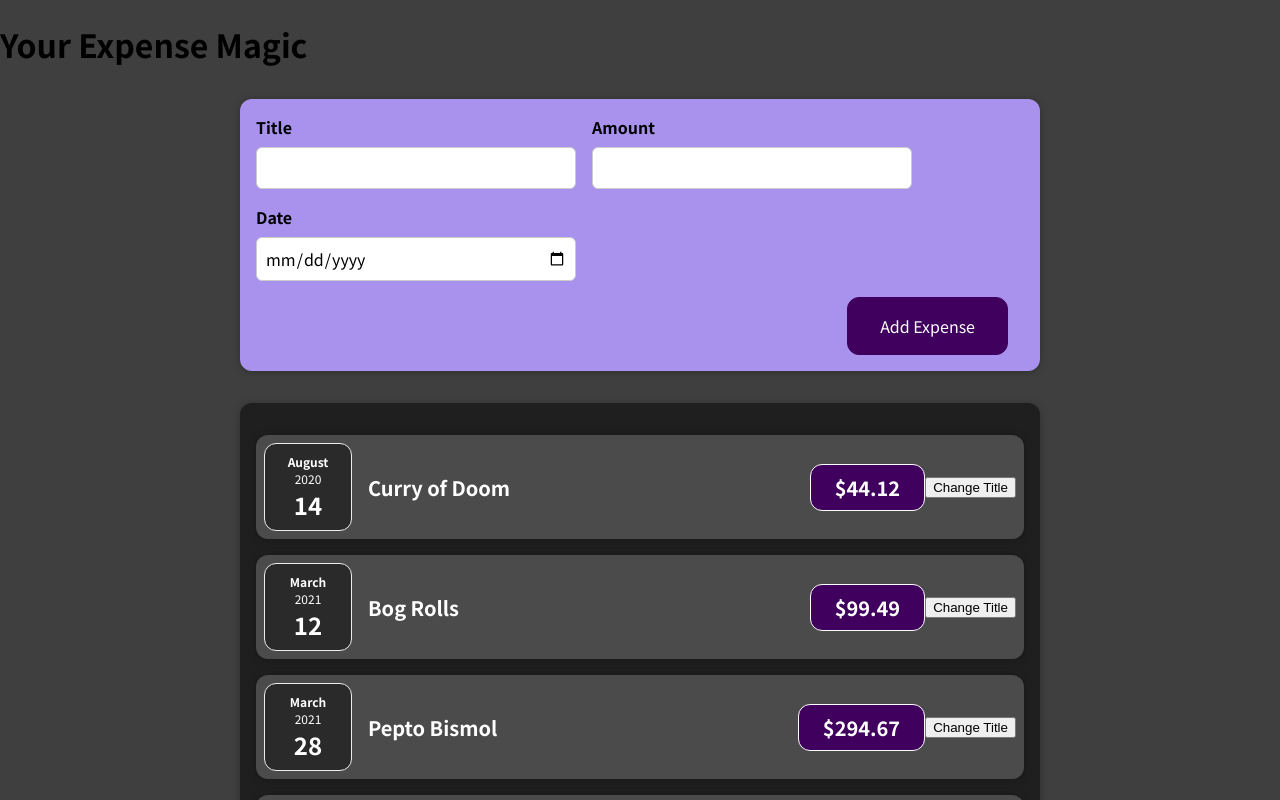
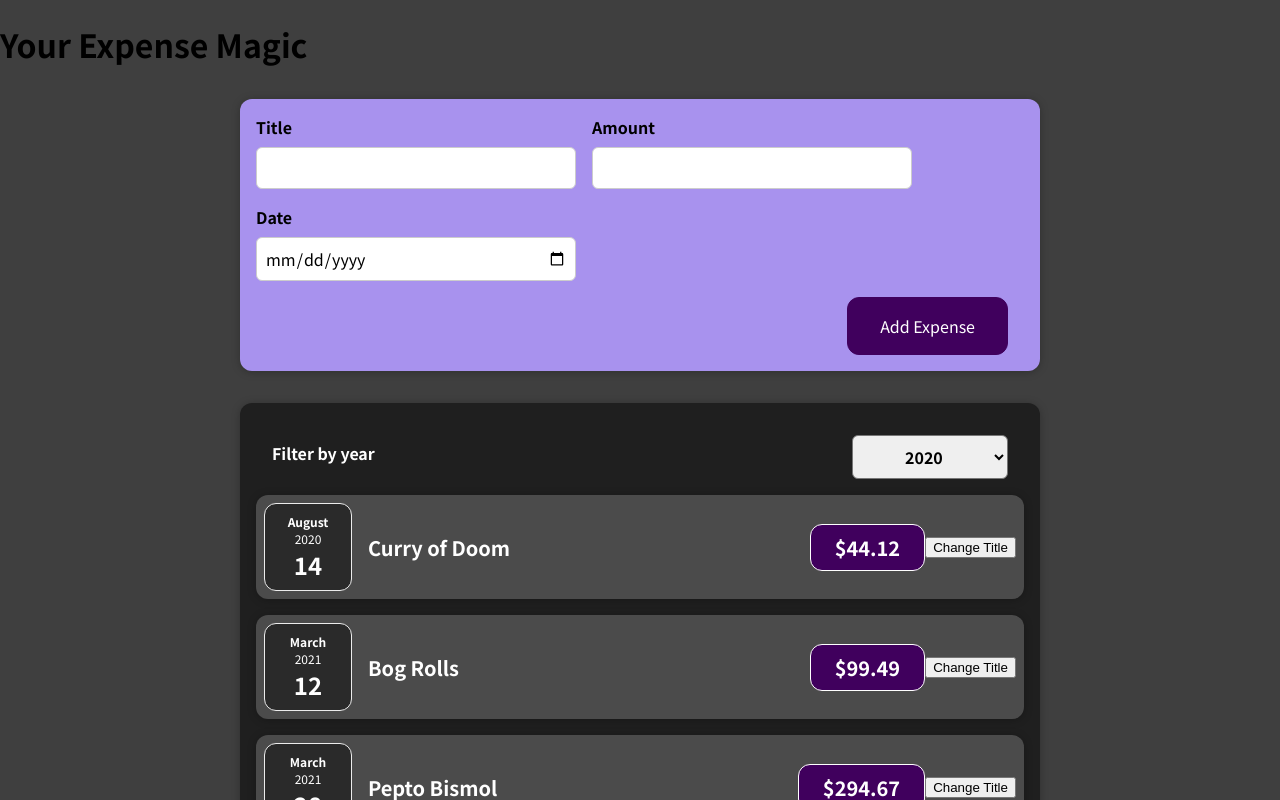
Before and after one commit to carlwilke/react-complete, a React (Create React App) app: page / in a window 1280 px wide. Shown: the top 800 px of the page. Built offline with nearby package versions, Linux system fonts and the light colour scheme.

Commit message:
Filter state passing

```diff
--- /dev/null
+++ b/src/components/Expenses/ExpenseFilter.css
@@ -0,0 +1,24 @@
+.expenses-filter {
+  color: white;
+  padding: 0 1rem;
+}
+
+.expenses-filter__control {
+  display: flex;
+  width: 100%;
+  align-items: center;
+  justify-content: space-between;
+  margin: 1rem 0;
+}
+
+.expenses-filter label {
+  font-weight: bold;
+  margin-bottom: 0.5rem;
+}
+
+.expenses-filter select {
+  font: inherit;
+  padding: 0.5rem 3rem;
+  font-weight: bold;
+  border-radius: 6px;
+}
--- /dev/null
+++ b/src/components/Expenses/ExpenseFilter.js
@@ -0,0 +1,25 @@
+import React from "react";
+
+import "./ExpenseFilter.css";
+
+const ExpensesFilter = (props) => {
+  const dropdownChangeHandler = (event) => {
+    props.onChangeFilter(event.target.value);
+  };
+
+  return (
+    <div className="expenses-filter">
+      <div className="expenses-filter__control">
+        <label>Filter by year</label>
+        <select value={props.selected} onChange={dropdownChangeHandler}>
+          <option value="2022">2022</option>
+          <option value="2021">2021</option>
+          <option value="2020">2020</option>
+          <option value="2019">2019</option>
+        </select>
+      </div>
+    </div>
+  );
+};
+
+export default ExpensesFilter;
--- a/src/components/Expenses/Expenses.js
+++ b/src/components/Expenses/Expenses.js
@@ -1,10 +1,23 @@
+import React, { useState } from "react";
+
 import ExpenseItem from "./ExpenseItem";
 import Card from "../UI/Card";
+import ExpensesFilter from "./ExpenseFilter";
 import "./Expenses.css";
 
 const Expenses = (props) => {
+  const [filteredYear, setFilteredYear] = useState("2020");
+
+  const filteredChangeHandler = (selectedYear) => {
+    setFilteredYear(selectedYear);
+  };
+
   return (
     <Card className="expenses">
+      <ExpensesFilter
+        selected={filteredYear}
+        onChangeFilter={filteredChangeHandler}
+      />
       <ExpenseItem
         title={props.items[0].title}
         amount={props.items[0].amount}
```
